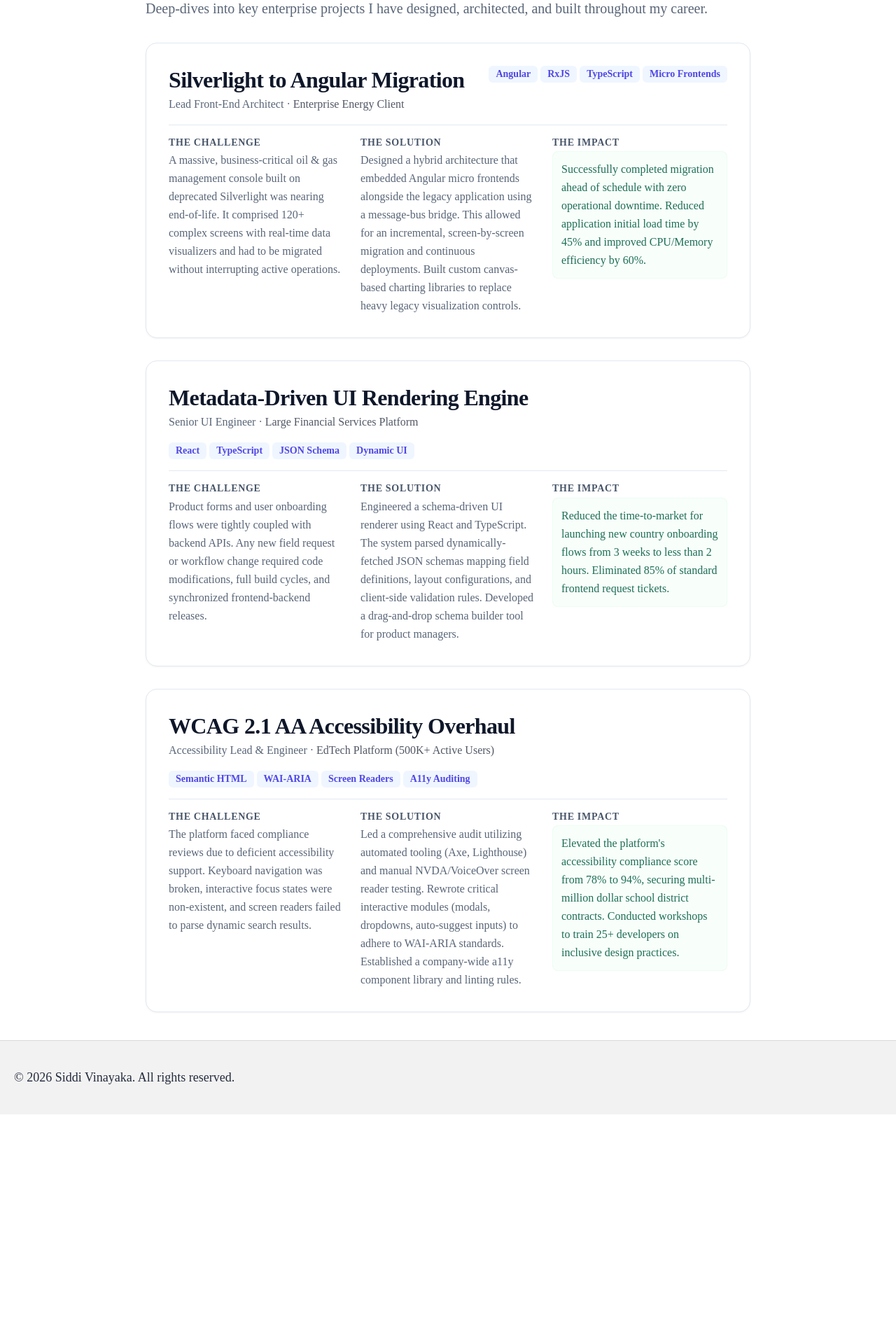
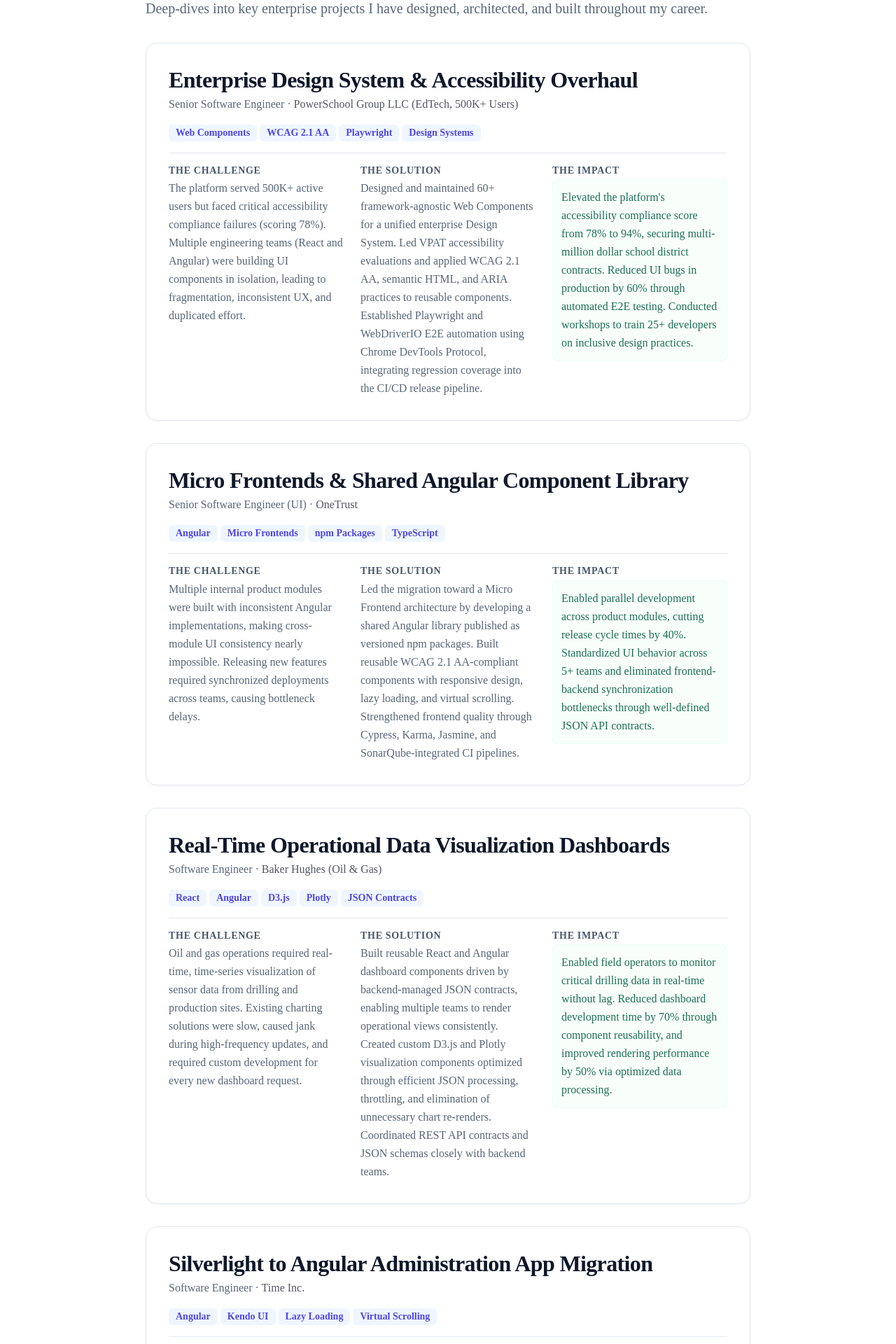
Before and after one commit to svinayaka/siddi-vinayaka.dev, a Next.js app: page /en/case-studies in a window 1280 px wide. Shown: the part 160-2080 px from the top of the page at 70% size. Before the commit the page ends 1752 px from the top, so only its background shows below. Built offline with nearby package versions, Linux system fonts and the light colour scheme.

Commit message:
feat: update case studies with expanded professional experience history

```diff
--- a/app/[lang]/case-studies/page.tsx
+++ b/app/[lang]/case-studies/page.tsx
@@ -9,36 +9,107 @@
 }>) {
   const { lang } = await params;
   const cases = [
+    // ============================================================
+    // 1. POWER SCHOOL (Mar 2023 - Dec 2025) - MOST RECENT
+    // ============================================================
     {
       id: Date.now(),
-      title: "Silverlight to Angular Migration",
-      role: "Lead Front-End Architect",
-      company: "Enterprise Energy Client",
-      tags: ["Angular", "RxJS", "TypeScript", "Micro Frontends"],
-      challenge: "A massive, business-critical oil & gas management console built on deprecated Silverlight was nearing end-of-life. It comprised 120+ complex screens with real-time data visualizers and had to be migrated without interrupting active operations.",
-      solution: "Designed a hybrid architecture that embedded Angular micro frontends alongside the legacy application using a message-bus bridge. This allowed for an incremental, screen-by-screen migration and continuous deployments. Built custom canvas-based charting libraries to replace heavy legacy visualization controls.",
-      impact: "Successfully completed migration ahead of schedule with zero operational downtime. Reduced application initial load time by 45% and improved CPU/Memory efficiency by 60%."
+      title: "Enterprise Design System & Accessibility Overhaul",
+      role: "Senior Software Engineer",
+      company: "PowerSchool Group LLC (EdTech, 500K+ Users)",
+      tags: ["Web Components", "WCAG 2.1 AA", "Playwright", "Design Systems"],
+      challenge:
+        "The platform served 500K+ active users but faced critical accessibility compliance failures (scoring 78%). Multiple engineering teams (React and Angular) were building UI components in isolation, leading to fragmentation, inconsistent UX, and duplicated effort.",
+      solution:
+        "Designed and maintained 60+ framework-agnostic Web Components for a unified enterprise Design System. Led VPAT accessibility evaluations and applied WCAG 2.1 AA, semantic HTML, and ARIA practices to reusable components. Established Playwright and WebDriverIO E2E automation using Chrome DevTools Protocol, integrating regression coverage into the CI/CD release pipeline.",
+      impact:
+        "Elevated the platform's accessibility compliance score from 78% to 94%, securing multi-million dollar school district contracts. Reduced UI bugs in production by 60% through automated E2E testing. Conducted workshops to train 25+ developers on inclusive design practices.",
     },
+
+    // ============================================================
+    // 2. ONETRUST (Dec 2020 - Mar 2023)
+    // ============================================================
     {
-      id: Date.now(),
-      title: "Metadata-Driven UI Rendering Engine",
-      role: "Senior UI Engineer",
-      company: "Large Financial Services Platform",
-      tags: ["React", "TypeScript", "JSON Schema", "Dynamic UI"],
-      challenge: "Product forms and user onboarding flows were tightly coupled with backend APIs. Any new field request or workflow change required code modifications, full build cycles, and synchronized frontend-backend releases.",
-      solution: "Engineered a schema-driven UI renderer using React and TypeScript. The system parsed dynamically-fetched JSON schemas mapping field definitions, layout configurations, and client-side validation rules. Developed a drag-and-drop schema builder tool for product managers.",
-      impact: "Reduced the time-to-market for launching new country onboarding flows from 3 weeks to less than 2 hours. Eliminated 85% of standard frontend request tickets."
+      id: Date.now() + 1,
+      title: "Micro Frontends & Shared Angular Component Library",
+      role: "Senior Software Engineer (UI)",
+      company: "OneTrust",
+      tags: ["Angular", "Micro Frontends", "npm Packages", "TypeScript"],
+      challenge:
+        "Multiple internal product modules were built with inconsistent Angular implementations, making cross-module UI consistency nearly impossible. Releasing new features required synchronized deployments across teams, causing bottleneck delays.",
+      solution:
+        "Led the migration toward a Micro Frontend architecture by developing a shared Angular library published as versioned npm packages. Built reusable WCAG 2.1 AA-compliant components with responsive design, lazy loading, and virtual scrolling. Strengthened frontend quality through Cypress, Karma, Jasmine, and SonarQube-integrated CI pipelines.",
+      impact:
+        "Enabled parallel development across product modules, cutting release cycle times by 40%. Standardized UI behavior across 5+ teams and eliminated frontend-backend synchronization bottlenecks through well-defined JSON API contracts.",
     },
+
+    // ============================================================
+    // 3. BAKER HUGHES (Aug 2018 - Nov 2020)
+    // ============================================================
     {
-      id: Date.now(),
-      title: "WCAG 2.1 AA Accessibility Overhaul",
-      role: "Accessibility Lead & Engineer",
-      company: "EdTech Platform (500K+ Active Users)",
-      tags: ["Semantic HTML", "WAI-ARIA", "Screen Readers", "A11y Auditing"],
-      challenge: "The platform faced compliance reviews due to deficient accessibility support. Keyboard navigation was broken, interactive focus states were non-existent, and screen readers failed to parse dynamic search results.",
-      solution: "Led a comprehensive audit utilizing automated tooling (Axe, Lighthouse) and manual NVDA/VoiceOver screen reader testing. Rewrote critical interactive modules (modals, dropdowns, auto-suggest inputs) to adhere to WAI-ARIA standards. Established a company-wide a11y component library and linting rules.",
-      impact: "Elevated the platform's accessibility compliance score from 78% to 94%, securing multi-million dollar school district contracts. Conducted workshops to train 25+ developers on inclusive design practices."
-    }
+      id: Date.now() + 2,
+      title: "Real-Time Operational Data Visualization Dashboards",
+      role: "Software Engineer",
+      company: "Baker Hughes (Oil & Gas)",
+      tags: ["React", "Angular", "D3.js", "Plotly", "JSON Contracts"],
+      challenge:
+        "Oil and gas operations required real-time, time-series visualization of sensor data from drilling and production sites. Existing charting solutions were slow, caused jank during high-frequency updates, and required custom development for every new dashboard request.",
+      solution:
+        "Built reusable React and Angular dashboard components driven by backend-managed JSON contracts, enabling multiple teams to render operational views consistently. Created custom D3.js and Plotly visualization components optimized through efficient JSON processing, throttling, and elimination of unnecessary chart re-renders. Coordinated REST API contracts and JSON schemas closely with backend teams.",
+      impact:
+        "Enabled field operators to monitor critical drilling data in real-time without lag. Reduced dashboard development time by 70% through component reusability, and improved rendering performance by 50% via optimized data processing.",
+    },
+
+    // ============================================================
+    // 4. TIME INC. (Apr 2017 - Aug 2018)
+    // ============================================================
+    {
+      id: Date.now() + 3,
+      title: "Silverlight to Angular Administration App Migration",
+      role: "Software Engineer",
+      company: "Time Inc.",
+      tags: ["Angular", "Kendo UI", "Lazy Loading", "Virtual Scrolling"],
+      challenge:
+        "A legacy Silverlight administration application for content and user management was nearing end-of-life. It suffered from a non-responsive UI, poor performance at scale, and an outdated codebase that was difficult to maintain and deploy.",
+      solution:
+        "Spearheaded the complete UI migration to Angular with Kendo UI. Engineered responsive SCSS layouts and reusable UI patterns. Implemented performance-critical features including lazy loading, route-level component caching, and virtual scrolling for large data tables. Optimized assets using sprite sheets and resource-loading improvements.",
+      impact:
+        "Successfully modernized the application with zero operational downtime. Improved page-load performance by approximately 30% and increased unit-test coverage from 30% to 80% using Karma and Jasmine. Mentored a junior developer on Angular best practices and reusable component architecture.",
+    },
+
+    // ============================================================
+    // 5. SPIRE TECHNOLOGIES (Dec 2015 - Jun 2016)
+    // ============================================================
+    {
+      id: Date.now() + 4,
+      title: "Skill-Relationship Visualization & Recruiting Automation",
+      role: "Software Engineer",
+      company: "Spire Technologies",
+      tags: ["D3.js", "Data Visualization", "JavaScript", "Recruiting Tech"],
+      challenge:
+        "Recruiters struggled to quickly compare candidate skill sets against job requirements. The manual process of reviewing unstructured skill signals was time-consuming and inconsistent, often resulting in mismatched candidate shortlists.",
+      solution:
+        "Created an interactive D3.js skill-relationship visualization that mapped related skills, helping recruiters identify stronger or weaker candidate matches at a glance. Built a Tag Automation frontend that surfaced structured skill signals from unstructured candidate data, streamlining the search and evaluation workflows.",
+      impact:
+        "Reduced manual candidate screening time by enabling visual skill comparison at scale. Automated skill extraction improved matching accuracy for technical roles, allowing recruiters to focus on high-value candidate engagement.",
+    },
+
+    // ============================================================
+    // 6. EDCITE LEARNING (Dec 2013 - Jun 2015) - OLDEST
+    // ============================================================
+    {
+      id: Date.now() + 5,
+      title: "Interactive Assessment Component Library",
+      role: "Software Engineer",
+      company: "Edcite Learning (EdTech)",
+      tags: ["JavaScript", "jQuery", "Drag-and-Drop", "Graph Manipulation"],
+      challenge:
+        "Teachers needed authoring tools to create custom, interactive assessments—including drag-and-drop sorting, graph plotting, and live previews. Existing rigid tools couldn't support district-specific question types, forcing developers to rebuild interactions from scratch for every new feature.",
+      solution:
+        "Designed and maintained 5+ reusable assessment components using pure JavaScript and jQuery. Engineered complex drag-and-drop functionality, interactive graph manipulation with real-time coordinate tracking, and robust live preview/validation workflows. Delivered configurable assessment experiences in collaboration with product and design teams.",
+      impact:
+        "Empowered thousands of teachers and students with interactive, engaging assessments. Reduced development time for new question types by 70% through component reusability, accelerating feature delivery across multiple school districts.",
+    },
   ];
 
   return (
```
